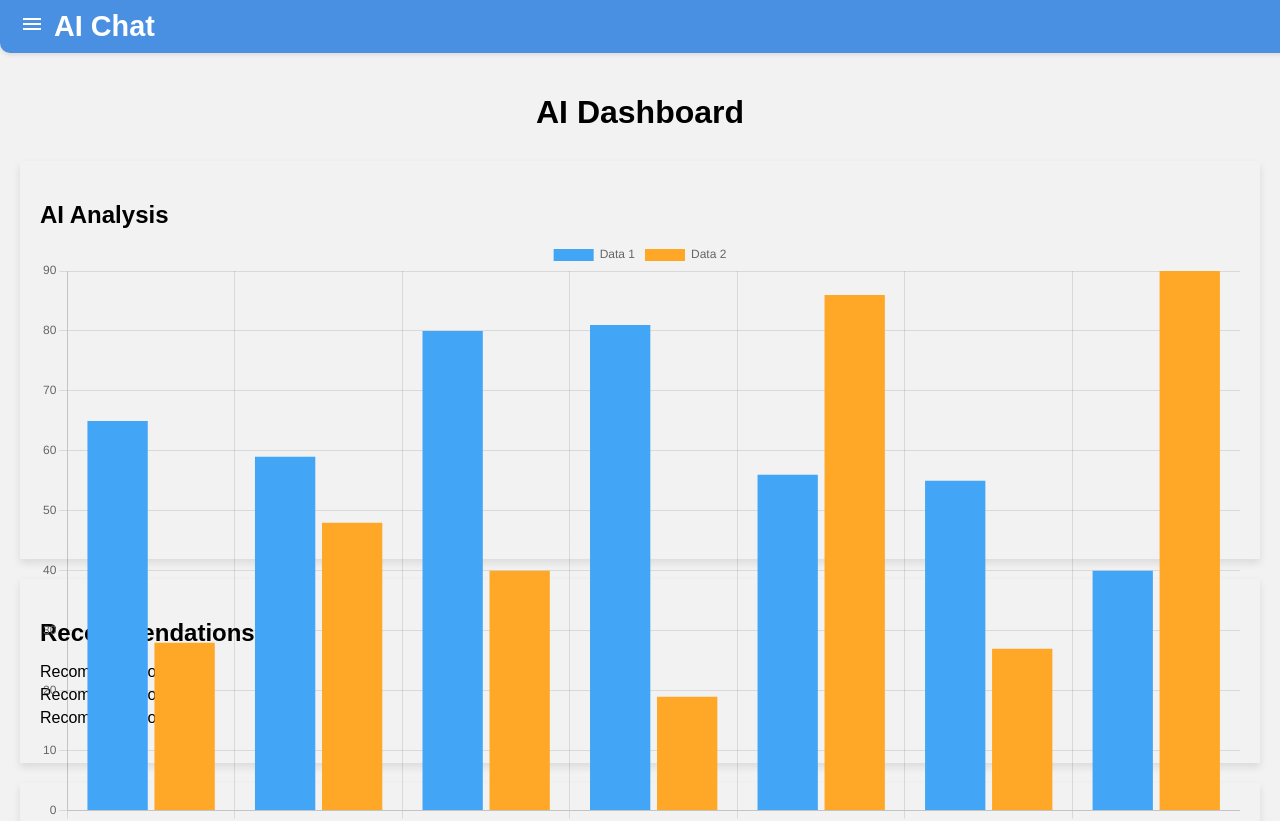
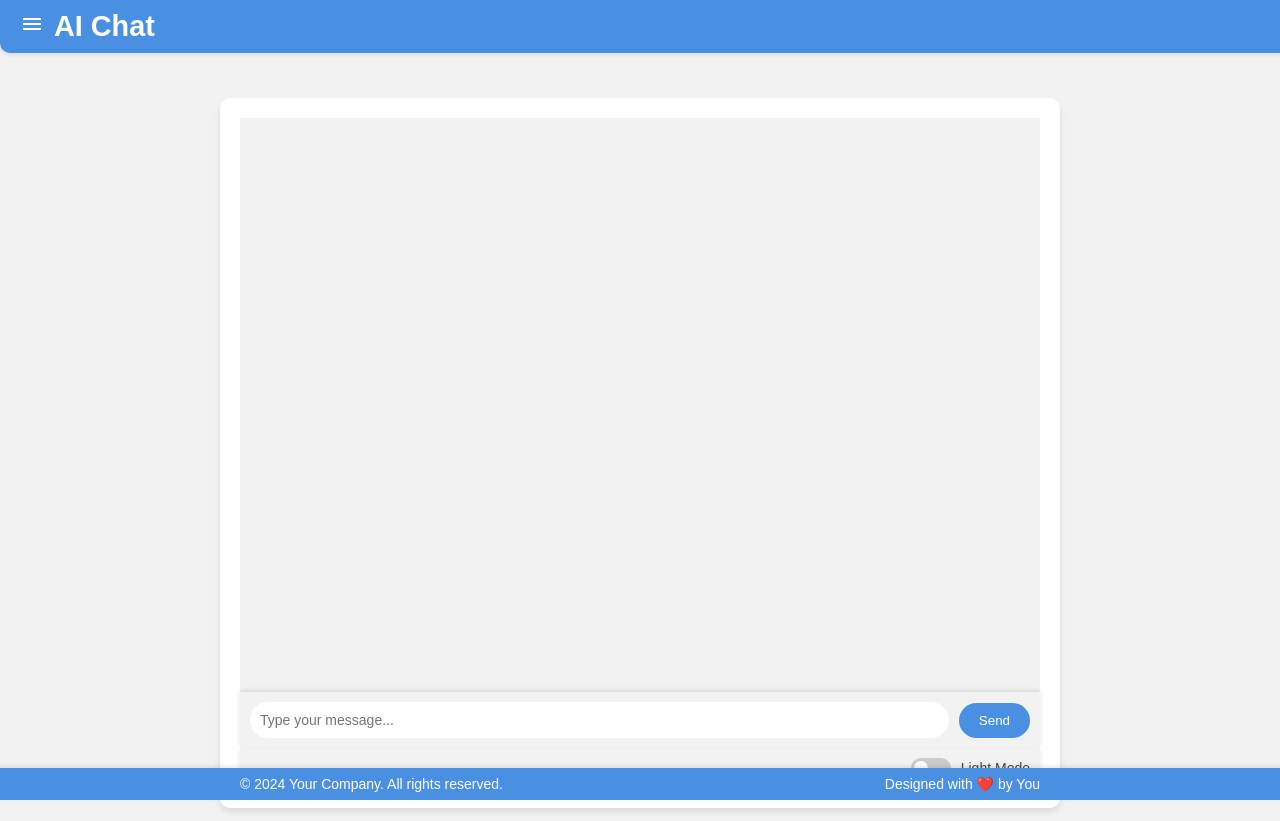
Before and after one commit to RohithGowda321/AI-Chat-bot-ML, a React (Create React App) app: page / in a window 1280 px wide. Shown: the top 821 px of the page. Built offline with nearby package versions, Linux system fonts and the light colour scheme.

Commit message:
Update App.js

```diff
--- a/src/App.js
+++ b/src/App.js
@@ -31,11 +31,11 @@
 
         </header>
           <Routes>
-            <Route path="/" element={<Dashboard />} />
+            <Route path="/dashboard" element={<Dashboard />} />
             <Route path="/dashboard/profile" element={<Profile />} />
             <Route path="/dashboard/settings" element={<Settings />} />
             <Route path="/dashboard/about" element={<About />} />
-            <Route path="/dashboard/chat" element={<Chat />} />
+            <Route path="/" element={<Chat />} />
             <Route path="*" element={<Navigate to="/" replace />} />
           </Routes>
       </div>
```
